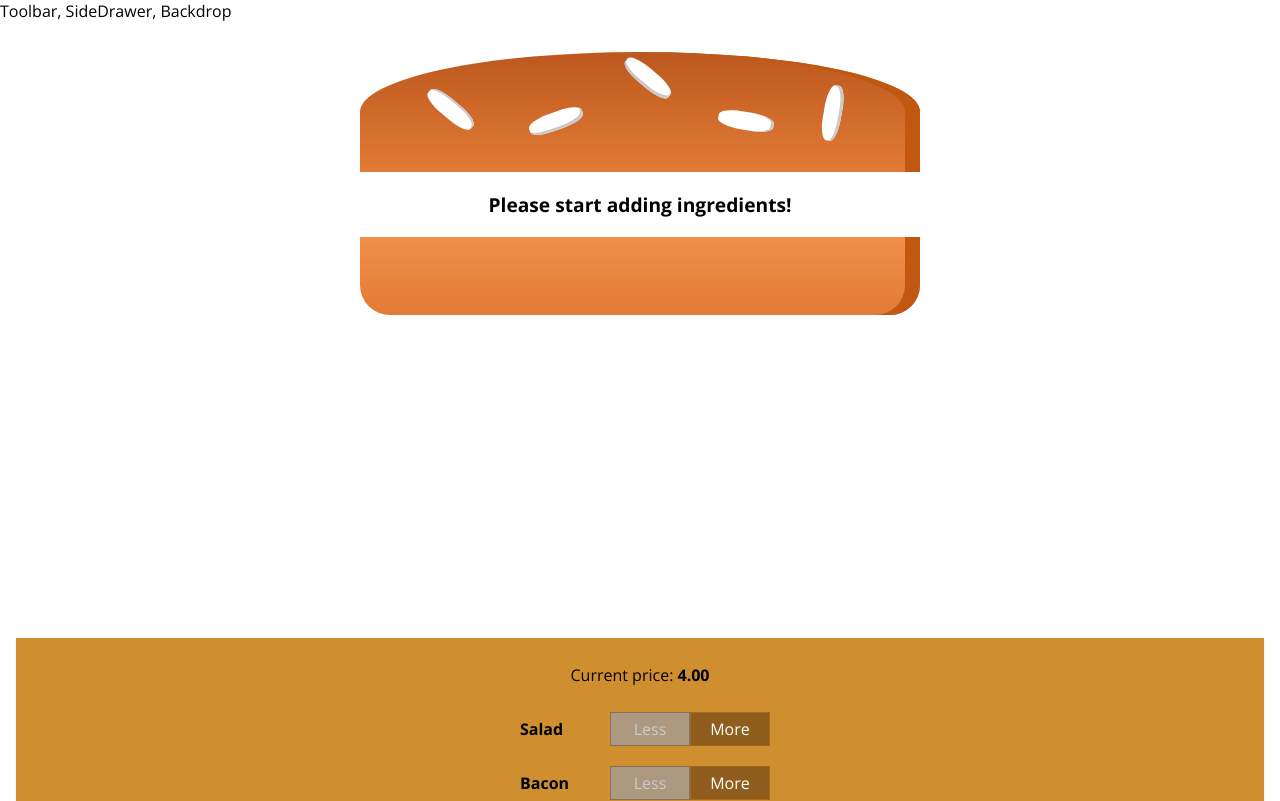
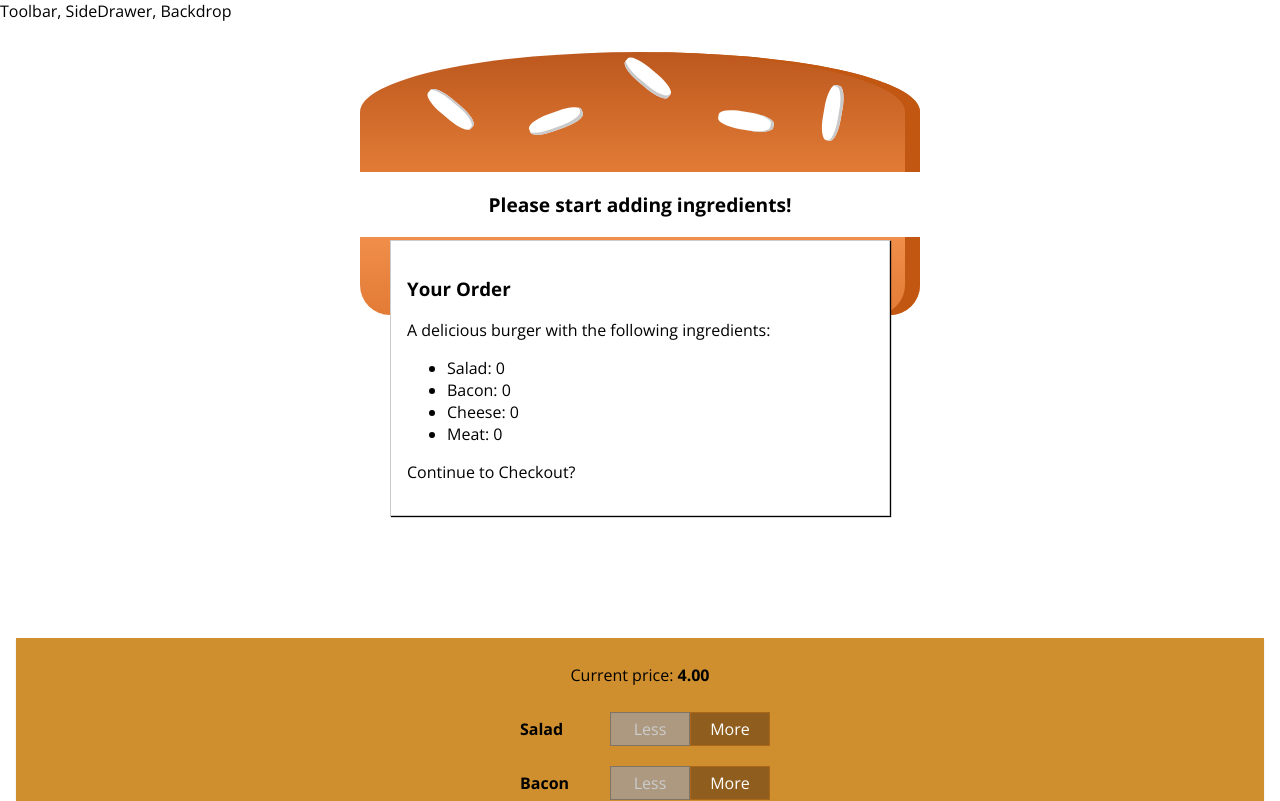
Before and after one commit to luckyluck/burger_builder, a React app: page / in a window 1280 px wide. Shown: the top 801 px of the page. Built offline with nearby package versions, Linux system fonts and the light colour scheme.

Commit message:
Add the Order Summary Modal.

```diff
--- /dev/null
+++ b/src/components/Burger/OrderSummary/OrderSummary.js
@@ -0,0 +1,22 @@
+import React from 'react';
+import Auxiliary from '../../../hoc/Auxiliary';
+
+const orderSummary = (props) => {
+    const ingredientSummary = Object.keys(props.ingredients)
+        .map(igKey => (<li key={igKey}>
+            <span style={{textTransform: 'capitalize'}}>{igKey}</span>: {props.ingredients[igKey]}
+        </li>));
+
+    return (
+        <Auxiliary>
+            <h3>Your Order</h3>
+            <p>A delicious burger with the following ingredients:</p>
+            <ul>
+                {ingredientSummary}
+            </ul>
+            <p>Continue to Checkout?</p>
+        </Auxiliary>
+    );
+};
+
+export default orderSummary;
--- /dev/null
+++ b/src/components/UI/Modal/Modal.css
@@ -0,0 +1,20 @@
+.Modal {
+    position: fixed;
+    z-index: 500;
+    background-color: white;
+    width: 70%;
+    border: 1px solid #ccc;
+    box-shadow: 1px 1px 1px black;
+    padding: 16px;
+    left: 15%;
+    top: 30%;
+    box-sizing: border-box;
+    transition: all 0.3s ease-out;
+}
+
+@media (min-width: 600px) {
+    .Modal {
+        width: 500px;
+        left: calc(50% - 250px);
+    }
+}
--- /dev/null
+++ b/src/components/UI/Modal/Modal.js
@@ -0,0 +1,11 @@
+import React from 'react';
+
+import styles from './Modal.css';
+
+const modal = (props) => (
+    <div className={styles.Modal}>
+        {props.children}
+    </div>
+);
+
+export default modal;
--- a/src/containers/BurgerBuilder/BurgerBuilder.js
+++ b/src/containers/BurgerBuilder/BurgerBuilder.js
@@ -2,6 +2,8 @@
 import Auxiliary from '../../hoc/Auxiliary';
 import Burger from '../../components/Burger/Burger';
 import BuildControls from '../../components/Burger/BuildControls/BuildControls';
+import Modal from '../../components/UI/Modal/Modal';
+import OrderSummary from '../../components/Burger/OrderSummary/OrderSummary';
 
 const INGREDIENT_PRICES = {
     salad: 0.5,
@@ -76,6 +78,9 @@
 
         return (
             <Auxiliary>
+                <Modal>
+                    <OrderSummary ingredients={this.state.ingredients} />
+                </Modal>
                 <Burger ingredients={this.state.ingredients} />
                 <BuildControls
                     ingredientAdded={this.addIngredientHandler}
```
Also changed, not shown: src/components/UI/Backdrop/Backdrop.js (added).
